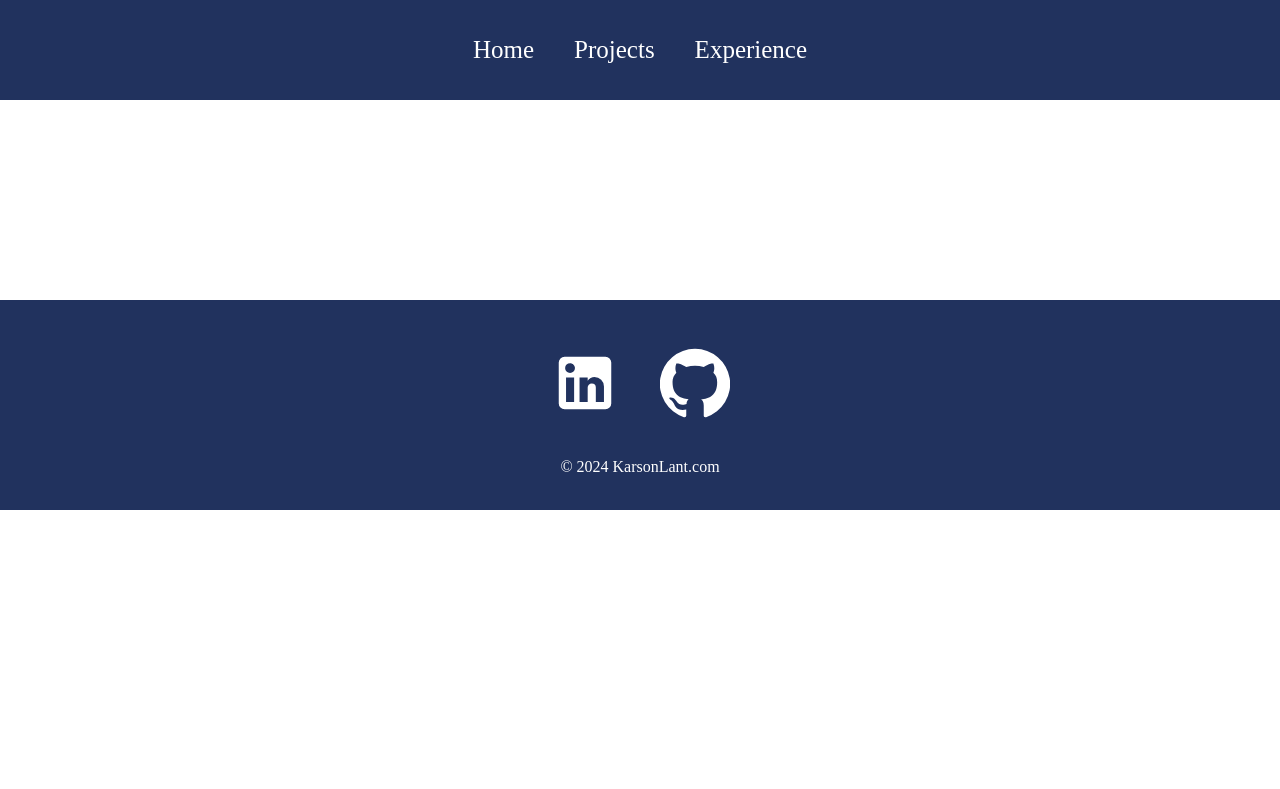
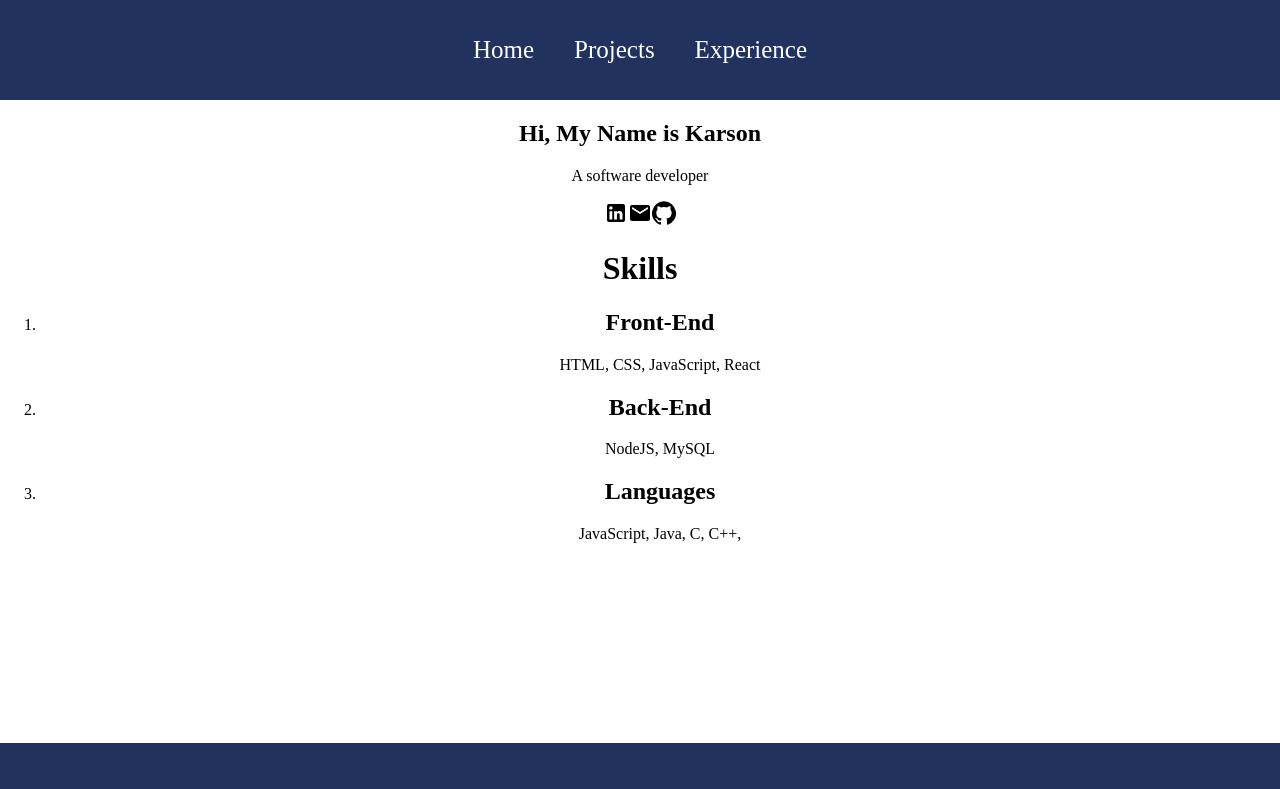
Before and after one commit to YoKarson/project2, a React (Create React App) app in the folder portfolio-website/: page / in a window 1280 px wide. Shown: the top 789 px of the page. Built offline with nearby package versions, Linux system fonts and the light colour scheme.

Commit message:
updated home

```diff
--- a/portfolio-website/src/pages/Home.js
+++ b/portfolio-website/src/pages/Home.js
@@ -1,7 +1,41 @@
 import React from "react";
+import LinkedInIcon from "@material-ui/icons/LinkedIn";
+import GithubIcon from "@material-ui/icons/GitHub";
+import EmailIcon from "@material-ui/icons/Email";
 
 function Home() {
-  return <div></div>;
+  return (
+    <div className="home">
+      <div className="about">
+        <h2>Hi, My Name is Karson</h2>
+        <div className="prompt">
+          <p>A software developer</p>
+          <LinkedInIcon />
+          <EmailIcon />
+          <GithubIcon />
+        </div>
+      </div>
+      <div className="skills">
+        <h1> Skills</h1>
+        <ol className="list">
+          <li className="item">
+            <h2> Front-End</h2>
+            <span> HTML, CSS, JavaScript, React</span>
+          </li>
+
+          <li className="item">
+            <h2> Back-End</h2>
+            <span> NodeJS, MySQL</span>
+          </li>
+
+          <li className="item">
+            <h2> Languages</h2>
+            <span> JavaScript, Java, C, C++, </span>
+          </li>
+        </ol>
+      </div>
+    </div>
+  );
 }
 
 export default Home;
```
